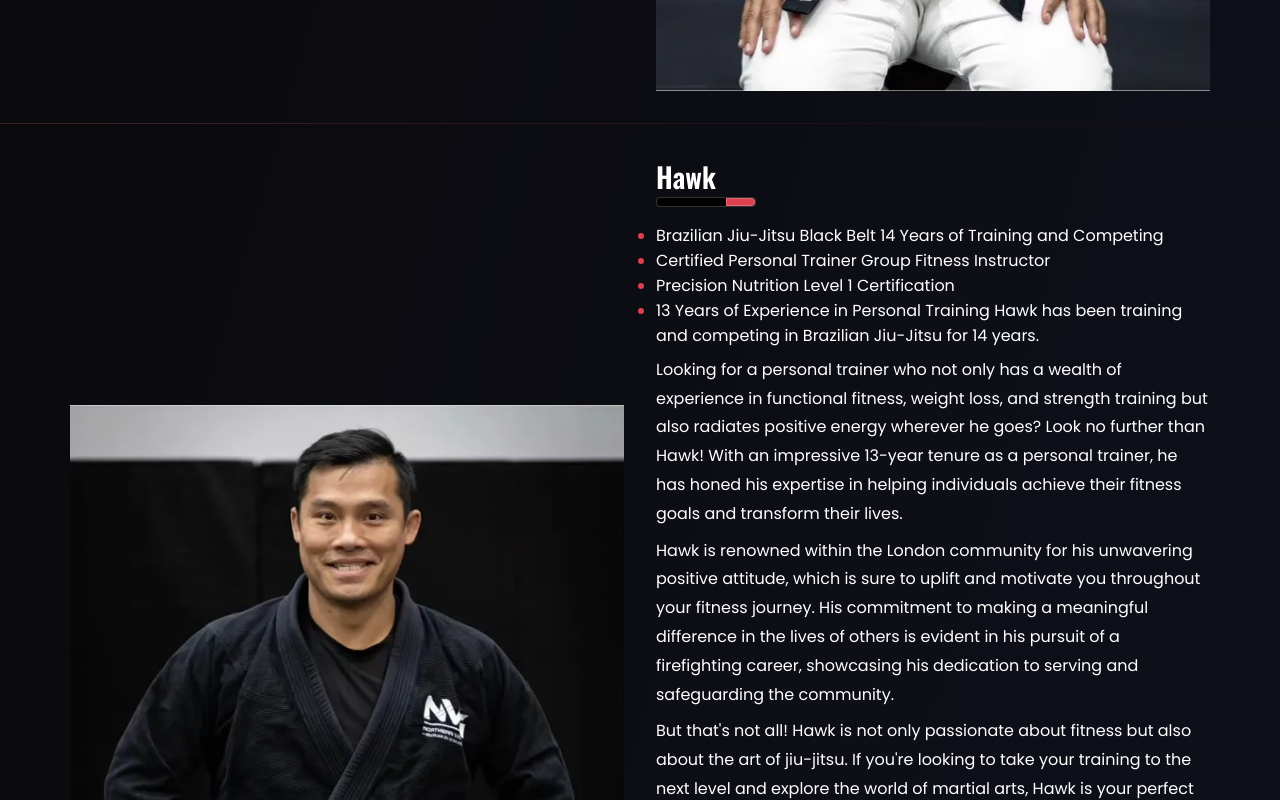
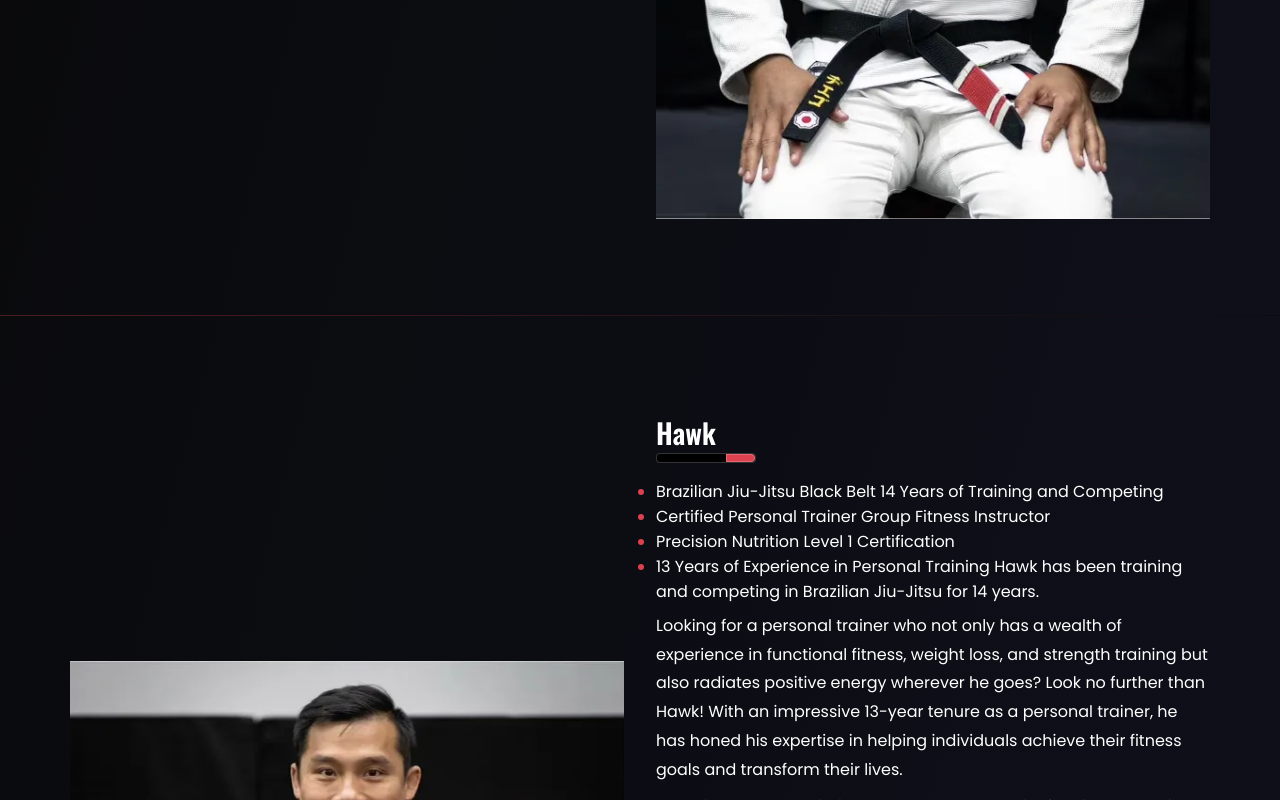
Before and after one commit to DTM10/enhanced-bjj, a React (Vite) app: page /team in a window 1280 px wide. Shown: the part 1580-2380 px from the top of the page. Built offline with nearby package versions, Linux system fonts and the light colour scheme.

Commit message:
Improve divider spacing

```diff
--- a/src/components/Belt/Belt.module.scss
+++ b/src/components/Belt/Belt.module.scss
@@ -1,8 +1,8 @@
 @use '../../styles/variables.scss' as *;
 
 .belt {
-  height: 10px;
-  width: 100px;
+  height: 5px;
+  width: 50px;
   display: grid;
   grid-template-columns: 7fr 3fr;
   border-radius: $border-radius-sm;
@@ -24,4 +24,8 @@
   &.purple {
     background-color: $purple;
   }
+  @include mediumBreakpoint {
+    height: 10px;
+    width: 100px;
+  }
 }
--- a/src/components/Divider/Divider.module.scss
+++ b/src/components/Divider/Divider.module.scss
@@ -1,14 +1,31 @@
 @use '../../styles/variables.scss' as *;
 
 .divider-left {
-  height: 0.5px;
   background: $gradient-red-black-45;
-  width: 100%;
 }
 .divider-right {
+  background: $gradient-black-red-45;
+}
+.divider-left,
+.divider-right {
   height: 0.5px;
-  background: $gradient-black-red-45;
   width: 100%;
+  &.team {
+    z-index: 300;
+    margin: $space-md 0;
+  }
+  @include smallBreakpoint {
+    padding: 0;
+    &.team {
+      margin: $space-lg 0;
+    }
+  }
+  @include largeBreakpoint {
+    padding: 0;
+    &.team {
+      margin: $space-xl 0;
+    }
+  }
 }
 
 // @keyframes gradientGlow {
```
